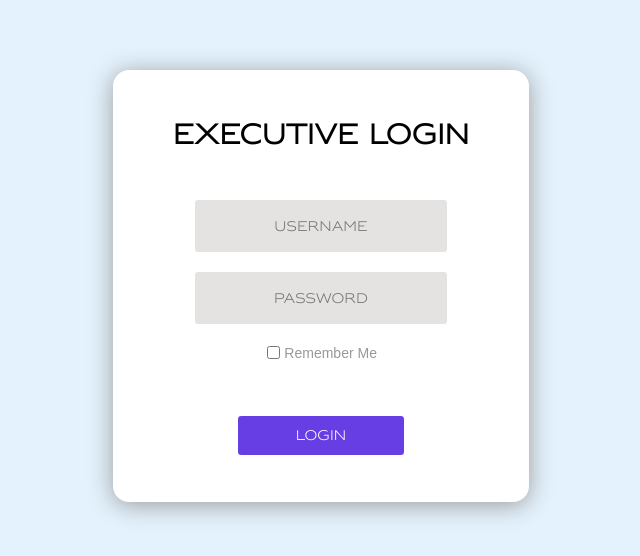
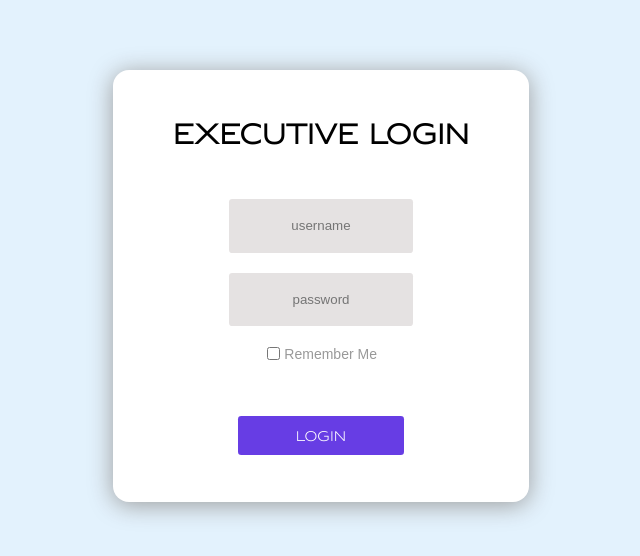
Before and after one commit to bnmunesh/ChatBotUI-reactjs, a React (Vite) app: page /login in a window 1280 px wide. Shown: the part 114-670 px from the top of the page, without its empty margins (319-959 px from the left). Built offline with nearby package versions, Linux system fonts and the light colour scheme; no server answers.

Commit message:
login page integration+ bug fixes

```diff
--- a/index.html
+++ b/index.html
@@ -7,7 +7,7 @@
     <link rel="stylesheet" href="https://fonts.googleapis.com/css2?family=Material+Symbols+Outlined:opsz,wght,FILL,GRAD@48,400,0,0" />
     <title>Vite + React</title>
   </head>
-  <body style="background-color: #E3F2FD;">
+  <body>
     <div id="root"></div>
     <script type="module" src="/src/main.jsx"></script>
   </body>
--- a/package.json
+++ b/package.json
@@ -10,6 +10,7 @@
     "preview": "vite preview"
   },
   "dependencies": {
+    "axios": "^1.6.3",
     "react": "^18.2.0",
     "react-dom": "^18.2.0",
     "react-router-dom": "^6.21.1",
--- a/src/Pages/Executive/CustomerSupportChat.jsx
+++ b/src/Pages/Executive/CustomerSupportChat.jsx
@@ -20,6 +20,11 @@ const CustomerSupportChat = ({socket}) => {
   }, [selectedConversation])
 
   useEffect(()=>{
+
+    const executiveID=localStorage.getItem("executiveID")
+    if(!executiveID){
+      navigate("/login")
+    }
     socket.emit('load-chats-for-executive')
     socket.on("convos-for-executive", (chats)=>{
       console.log(chats)
--- a/src/Pages/User/chatbot.jsx
+++ b/src/Pages/User/chatbot.jsx
@@ -132,7 +132,7 @@ import React, {
               </div>
             ): (
               <div className="switch-text">
-                <p>hihihih</p>
+                <></>
               </div>
             )}
             <button className="chatbot_toggler" onClick={toggleChatbot}>
--- a/src/Pages/login/Loginexecutive.jsx
+++ b/src/Pages/login/Loginexecutive.jsx
@@ -1,14 +1,39 @@
 import React, {useState} from 'react'
 import "./Loginexecutive.css"
+import axios from 'axios';
+import { useNavigate } from 'react-router-dom';
 
 const Loginexecutive = () => {
 
     const [popupStyle,showPopup]=useState("hide");
     const [rememberMe, setRememberMe] = useState(false);
 
-    const popup =() =>{
-        showPopup("Login-popup")
-        setTimeout(()=> showPopup("hide"), 3000)
+    const[userName,setUserName]=useState("");
+    const[userPass,setUserPass]=useState("");
+    const naviagte=useNavigate()
+
+
+
+    const popup =(e) =>{
+        e.preventDefault()
+
+        axios.post("http://localhost:3000/executive/login", {executiveID:userName, password:userPass}).then((res)=> {
+            if(res.data.success)
+            {
+                onSuccess(e)
+                localStorage.setItem("executiveID",res.data.data.executiveID)
+                naviagte("/executive")
+
+            }
+
+            else{
+                showPopup("Login-popup")
+                setTimeout(()=> showPopup("hide"), 3000)
+            }
+        }).catch((er)=> {
+            showPopup("Login-popup")
+            setTimeout(()=> showPopup("hide"), 3000)})
+
     }
 
     const onSuccess = e => {
@@ -21,8 +46,8 @@ const Loginexecutive = () => {
         <div className='cover'>
             <h1 className='customFont'>Executive Login</h1>
             <div className='credentials'>
-                <input className='customFont' type="text" placeholder='username'/>
-                <input className='customFont' type="password" placeholder='password'/>
+                <input type="text" placeholder='username' value={userName} onChange={(e)=> setUserName(e.target.value)}/>
+                <input type="password" placeholder='password' value={userPass} onChange={(e)=> setUserPass(e.target.value)} />
             </div>
             <label className='customFont labelcheckbox' >
                     <input className='checkboxlogin'  type="checkbox" checked={rememberMe} onChange={() => setRememberMe(!rememberMe)}/>
```
Also changed, not shown: 1 other file (tests, documents, lock files or other folders).
